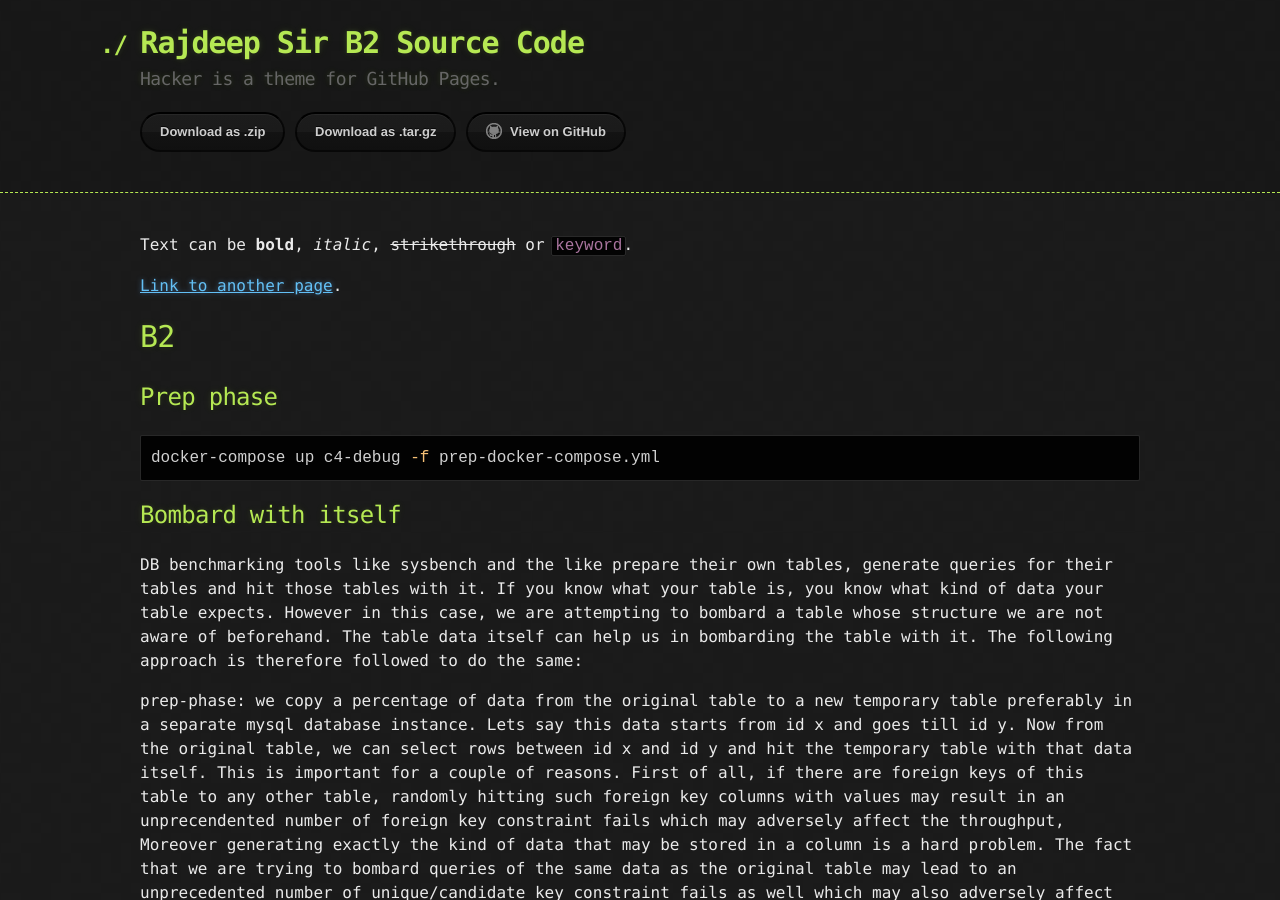
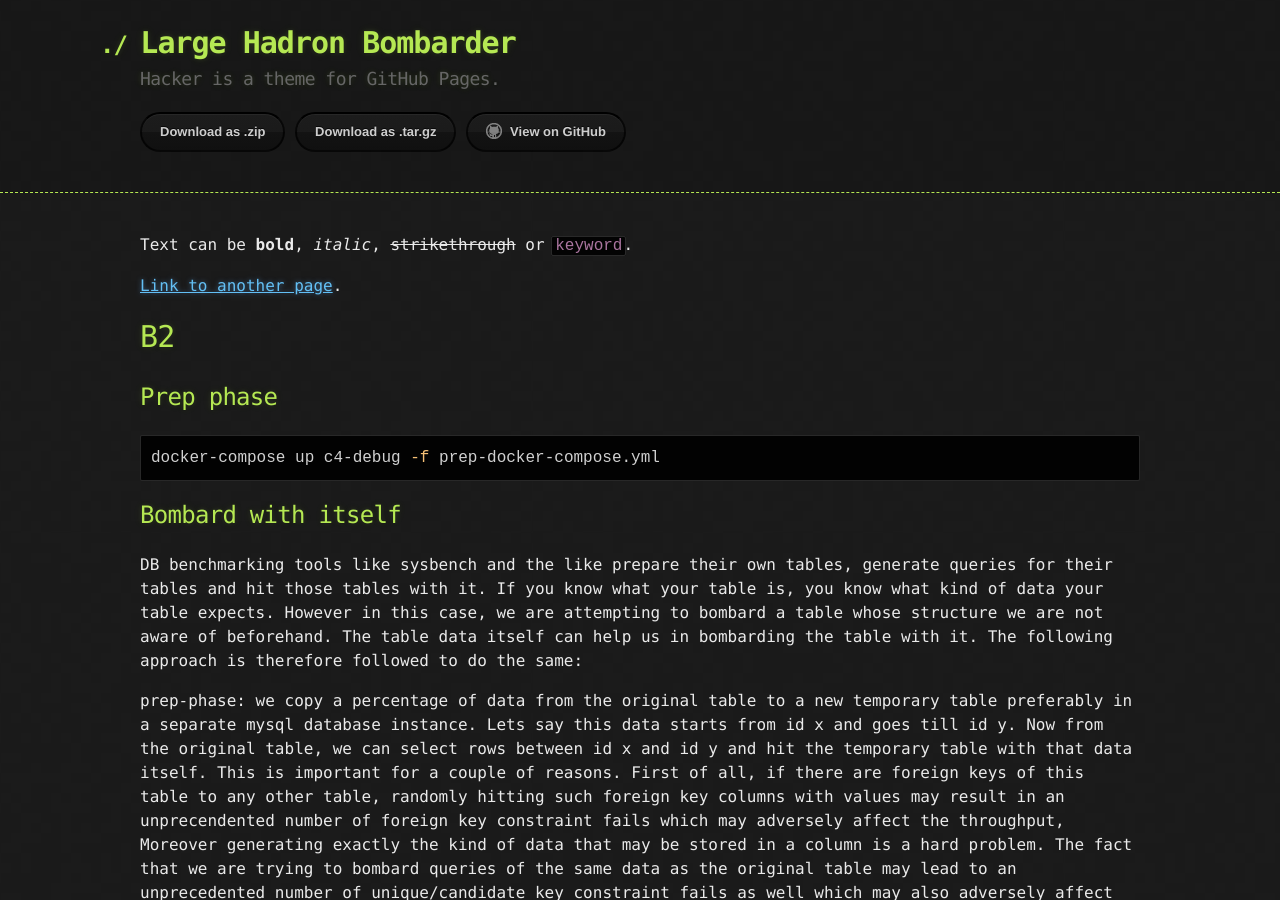
Before and after one commit to RiflerRick/b2, a Jekyll site: the page built from docs/index.md, in a window 1280 px wide and 900 px high. Built offline with Jekyll 4.4.1, drawn with Linux system fonts in a browser that asks for light colours.

Commit message:
title updated

```diff
--- a/docs/_config.yml
+++ b/docs/_config.yml
@@ -1,4 +1,4 @@
-title: Rajdeep Sir B2 Source Code
+title: Large Hadron Bombarder
 description: Hacker is a theme for GitHub Pages.
 show_downloads: true
 google_analytics:
```
